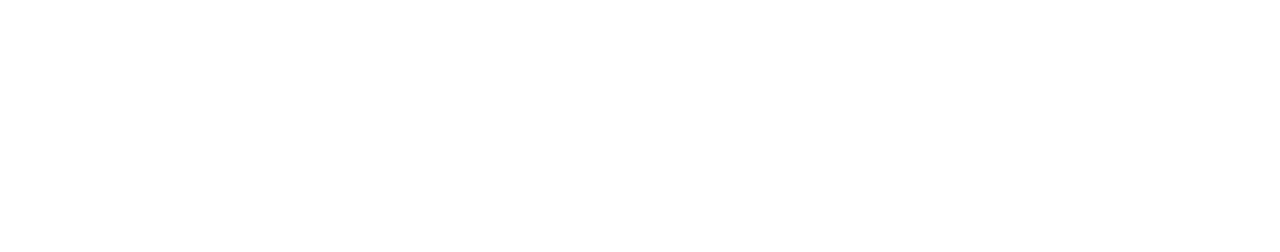
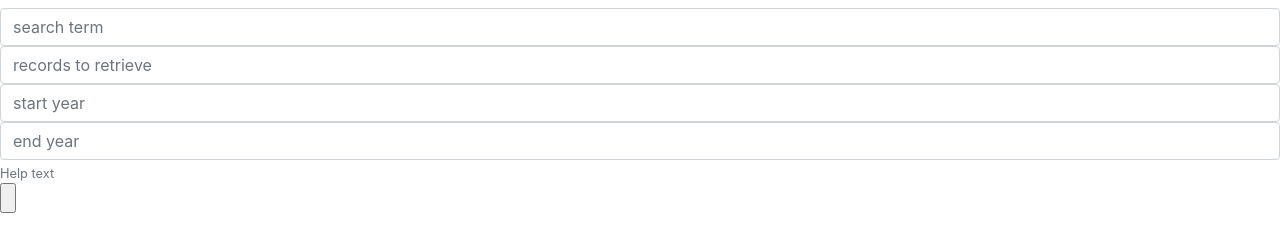
Before and after one commit to lhirsch1/nytApplication, a plain HTML site: page index.html in a window 1280 px wide. Drawn offline with nearby package versions, Linux system fonts and the light colour scheme.

Commit message:
added form

```diff
--- a/index.html
+++ b/index.html
@@ -2,9 +2,23 @@
 <head>
     <meta charset="UTF-8">
     <meta name="viewport" content="width=device-width, initial-scale=1.0">
+    <link rel="stylesheet" href="https://stackpath.bootstrapcdn.com/bootstrap/4.4.1/css/bootstrap.min.css" integrity="sha384-Vkoo8x4CGsO3+Hhxv8T/Q5PaXtkKtu6ug5TOeNV6gBiFeWPGFN9MuhOf23Q9Ifjh" crossorigin="anonymous">
+
     <title>Document</title>
 </head>
 <body>
-
+    <div class="form-group">
+      <label for=""></label>
+      <input type="text"
+        class="form-control" name="" id="search" aria-describedby="helpId" placeholder="search term">
+        <input type="text"
+        class="form-control" name="" id="records" aria-describedby="helpId" placeholder="records to retrieve ">
+        <input type="text"
+        class="form-control" name="" id="startYear" aria-describedby="helpId" placeholder="start year">
+        <input type="text"
+        class="form-control" name="" id="endYear" aria-describedby="helpId" placeholder="end year">
+      <small id="helpId" class="form-text text-muted">Help text</small>
+      <input type="button" id="submit">
+    </div>
 </body>
 </html>
```
